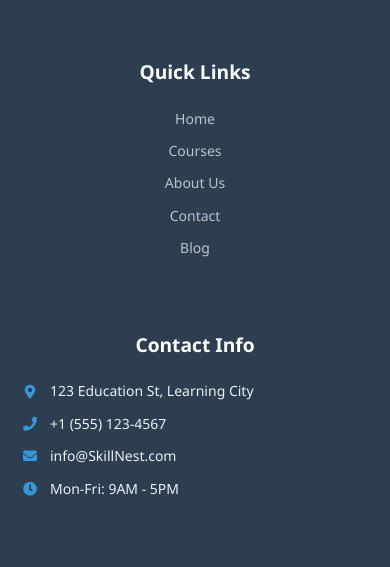
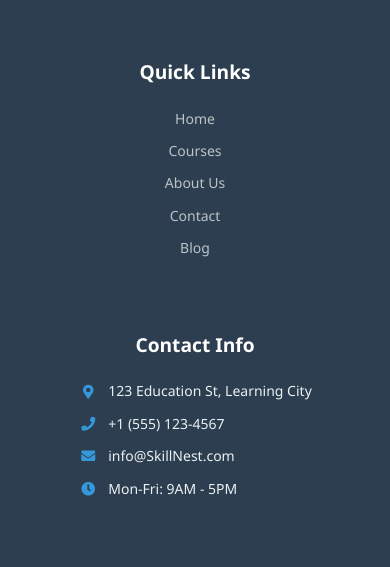
Before and after one commit to FAWAD-AHMAD-168/SkillNest---Short-Courses-Website, a plain HTML site: page index.html in a window 390 px wide. Shown: the part 2328-2895 px from the top of the page. Drawn offline with nearby package versions, Linux system fonts and the light colour scheme.

```diff
--- a/stylesheets/styles.css
+++ b/stylesheets/styles.css
@@ -186,6 +186,16 @@ nav ul li a.active {
 
 }
 
+@media (max-width:850px) {
+    .contact-infoo{
+        padding: 0 auto;
+    }
+
+}
+
+
+
+
 
 
 
@@ -222,6 +232,7 @@ footer {
     grid-template-columns: repeat(auto-fit, minmax(250px, 1fr));
     gap: 30px;
     max-width: 1200px;
+    justify-items: center;
     margin: 0 auto;
     padding: 0 20px;
 }
@@ -303,18 +314,7 @@ footer {
     margin-top: 15px;
 }
 
-/* .payment-methods img {
-    height: 20px;
-    filter: grayscale(100%) brightness(2);
-    transition: filter 0.3s;
-}
 
-.payment-methods i {
-    filter: grayscale(0) brightness(1);
-}
-.fab fa-cc-mastercard:hover{
-    filter: grayscale(0) brightness(1);
-} */
 
 .payment-methods i {
     font-size: 3rem; /* Controls size (default 2.5rem) */
@@ -343,7 +343,7 @@ footer {
     }
 
     .contact-info {
-        justify-content: center;
+        margin:0 auto;
     }
 
     .footer-social {
```
Also changed, not shown: index.html (line endings or trailing spaces).
